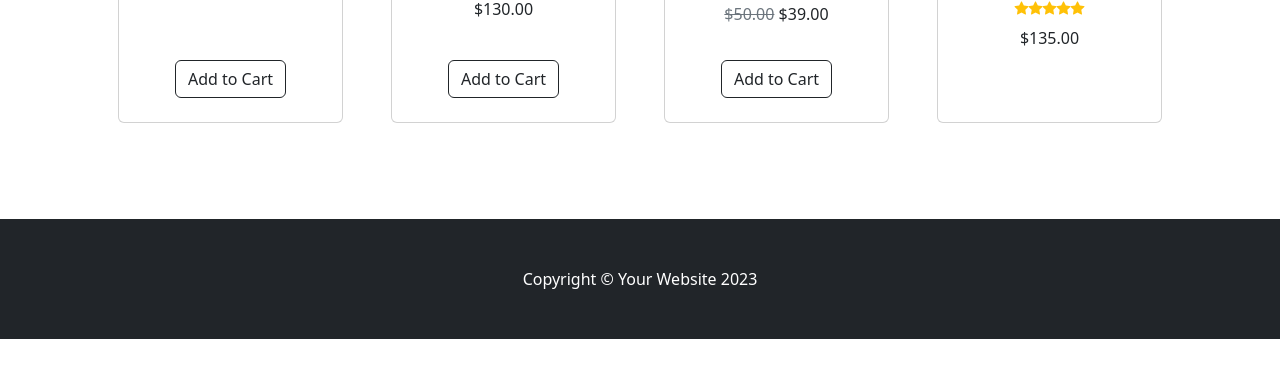
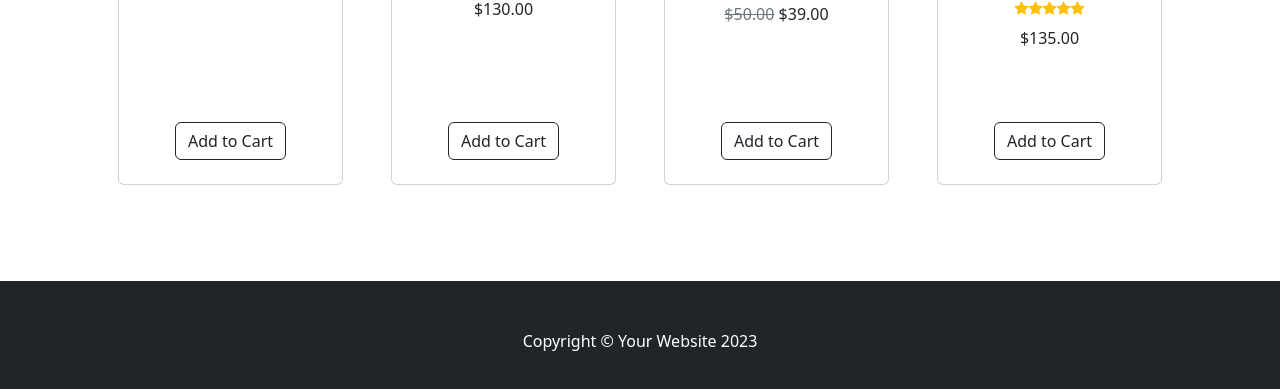
Before and after one commit to amk8320/IST256-project, a plain HTML site: page startbootstrap-shop-homepage-gh-pages/startbootstrap-shop-homepage-gh-pages/shop.html in a window 1280 px wide. Shown: the part 1192-1581 px from the top of the page. Before the commit the page ends 1531 px from the top, so only its background shows below. Drawn offline with nearby package versions, Linux system fonts and the light colour scheme.

Commit message:
Update shop.html

```diff
--- a/startbootstrap-shop-homepage-gh-pages/startbootstrap-shop-homepage-gh-pages/shop.html
+++ b/startbootstrap-shop-homepage-gh-pages/startbootstrap-shop-homepage-gh-pages/shop.html
@@ -252,6 +252,11 @@
                                     <!-- Product price-->
                                     $135.00
                                 </div>
+                                 </div>
+                            <!-- Product actions-->
+                            <div class="card-footer p-4 pt-0 border-top-0 bg-transparent">
+                                <div class="text-center"><a class="btn btn-outline-dark mt-auto" href="#">Add to Cart</a></div>
+                            </div>
                             </div>
                             <div class="col mb-5">
 
```
